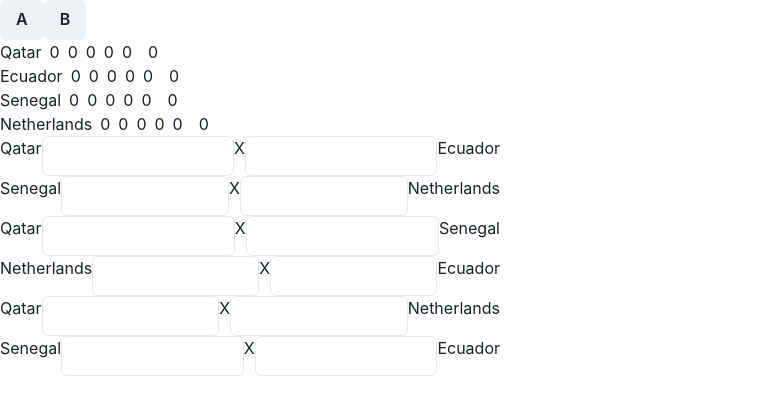
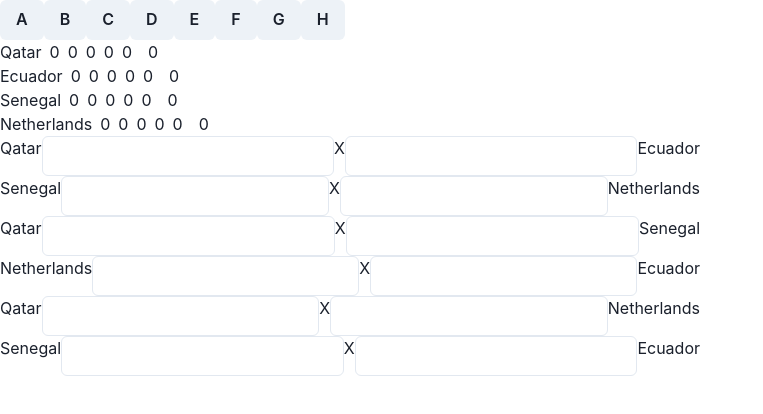
Before and after one commit to YagoLeite/World-Cup-Simulator, a Next.js app: page / in a window 1280 px wide. Shown: the top 414 px of the page, without its empty margins (0-763 px from the left). Built offline with nearby package versions, Linux system fonts and the light colour scheme.

Commit message:
adding groups

```diff
--- a/components/Groups/GroupGames.js
+++ b/components/Groups/GroupGames.js
@@ -10,7 +10,7 @@
   );
   console.log(filteredList[0]);
   return (
-    <Box w="500px">
+    <Box w="700px">
       <SingleMatch first={filteredList[0]} second={filteredList[1]} />
       <SingleMatch first={filteredList[2]} second={filteredList[3]} />
 
--- a/components/Groups/Groups.js
+++ b/components/Groups/Groups.js
@@ -14,6 +14,25 @@
       <Button onClick={() => dispatch({ type: "GROUP-UPDATE", value: "B" })}>
         B
       </Button>
+      <Button onClick={() => dispatch({ type: "GROUP-UPDATE", value: "C" })}>
+        C
+      </Button>
+      <Button onClick={() => dispatch({ type: "GROUP-UPDATE", value: "D" })}>
+        D
+      </Button>
+      <Button onClick={() => dispatch({ type: "GROUP-UPDATE", value: "E" })}>
+        E
+      </Button>
+      <Button onClick={() => dispatch({ type: "GROUP-UPDATE", value: "F" })}>
+        F
+      </Button>
+
+      <Button onClick={() => dispatch({ type: "GROUP-UPDATE", value: "G" })}>
+        G
+      </Button>
+      <Button onClick={() => dispatch({ type: "GROUP-UPDATE", value: "H" })}>
+        H
+      </Button>
       <GroupTable />
       <GroupGames />
     </div>
```
